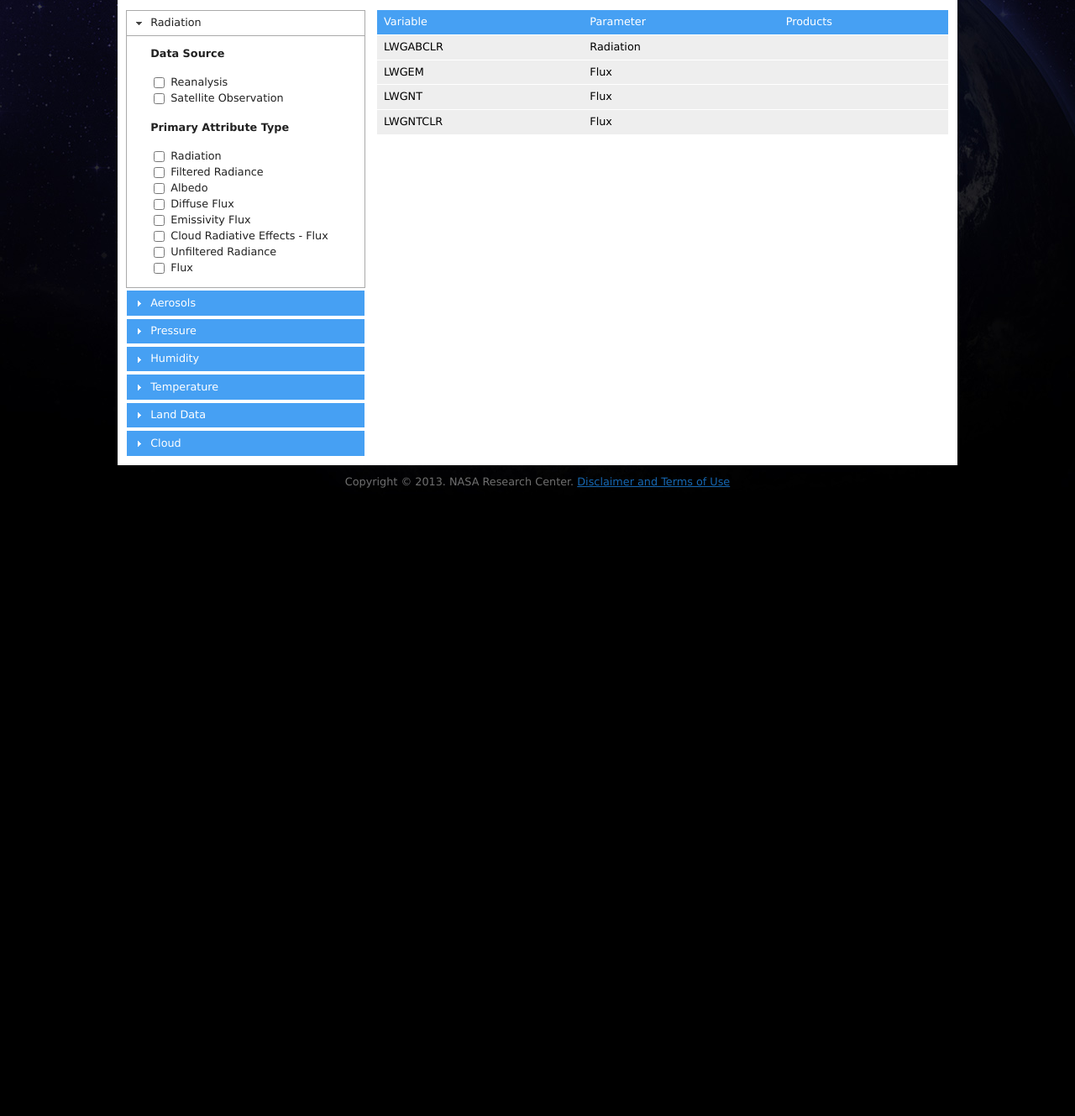
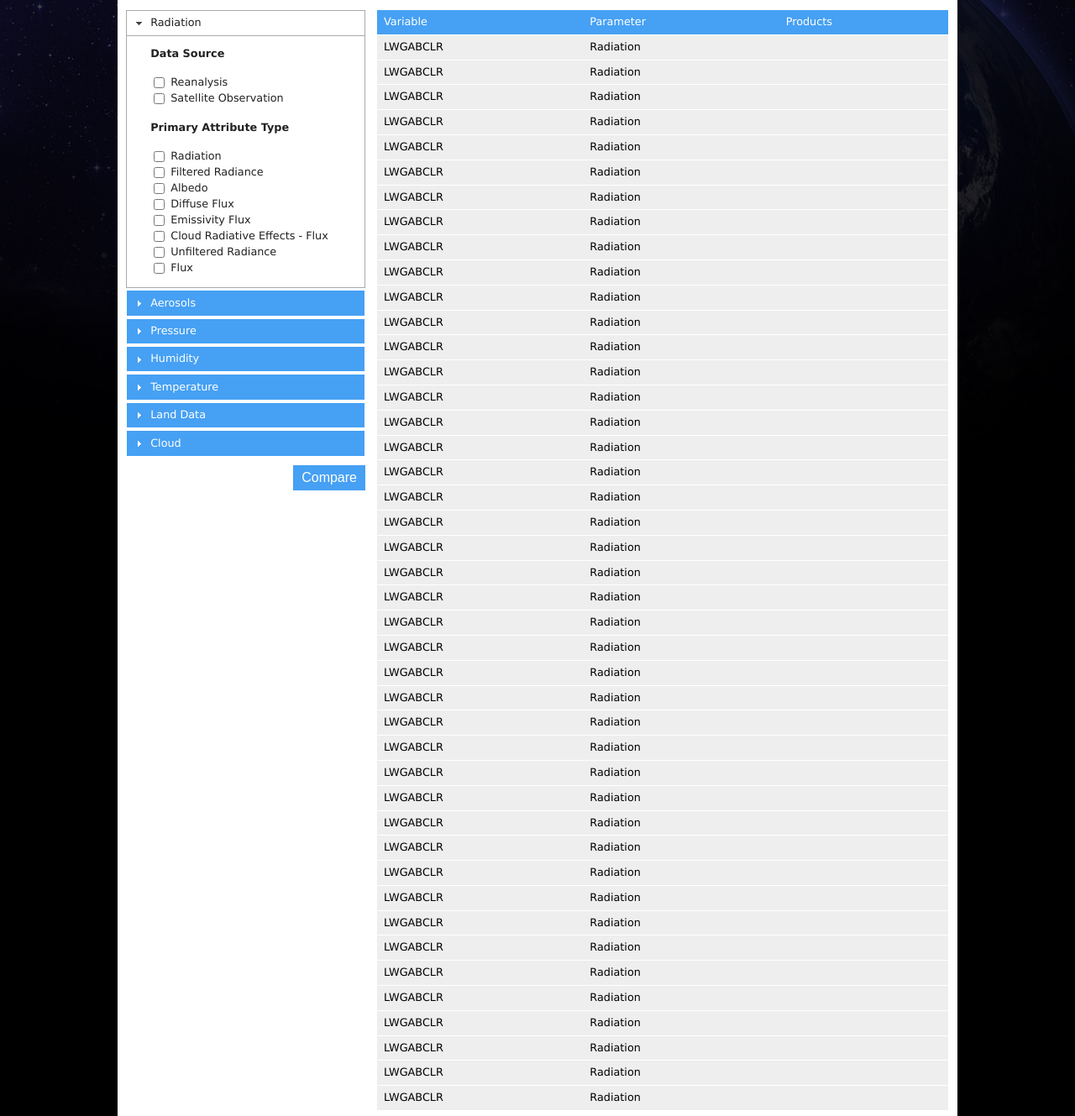
Before and after one commit to chrisayers/odisees, a plain HTML site: page index.html in a window 1280 px wide. Shown: the part 150-1479 px from the top of the page at 84% size. Before the commit the page ends 800 px from the top, so only its background shows below. Drawn offline with Linux system fonts and the light colour scheme.

Commit message:
Version 2.0

```diff
--- a/css/main.css
+++ b/css/main.css
@@ -64,7 +64,7 @@ input[type="search"] {
 }
 #right-content {
 	display: inline-block;
-	vertical-align:top;
+	vertical-align: top;
 	width: 660px;
 	margin: 12px 10px 10px 0;
 }
@@ -120,3 +120,39 @@ input[type="search"] {
 #content-table .odd {
 	background: #e8edff;
 }
+/* Back to Top Button */
+
+.back-to-top {
+	position: fixed;
+	bottom: 2em;
+	right: 0px;
+	text-decoration: none;
+	color: #fff;
+	background-color: rgba(70, 160, 243, 0.90);
+	font-size: 12px;
+	padding: 1em;
+	display: none;
+}
+.back-to-top:hover {
+	background-color: rgba(49, 134, 212, 0.90);
+}
+.comparebtn {
+	-webkit-border-radius: 0;
+	-moz-border-radius: 0;
+	border-radius: 0px;
+	font-family: Arial;
+	color: #ffffff;
+	font-size: 16px;
+	background: #46a0f3;
+	padding: 6px 10px 6px 10px;
+	text-decoration: none;
+	border: none;
+	float: right;
+	margin: 10px 0 0 0;
+}
+.comparebtn:hover {
+	background: #3186d4;
+	text-decoration: none;
+	border: none;
+	cursor: pointer;
+}
--- a/index.html
+++ b/index.html
@@ -74,6 +74,7 @@
         <div>Nam dui erat, auctor a, dignissim quis.</div>
       </div>
       <!-- End Left Nav Accordion -->
+      <button type="button" name="" value="" class="comparebtn">Compare</button>
     </div>
     <!-- End Left Nav DIV -->
     <!-- Begin Right Content DIV -->
@@ -95,23 +96,219 @@
             <td>&nbsp;</td>
           </tr>
           <tr>
-            <td>LWGEM</td>
-            <td>Flux</td>
+            <td>LWGABCLR</td>
+            <td>Radiation</td>
             <td>&nbsp;</td>
           </tr>
           <tr>
-            <td>LWGNT</td>
-            <td>Flux</td>
+            <td>LWGABCLR</td>
+            <td>Radiation</td>
             <td>&nbsp;</td>
           </tr>
           <tr>
-            <td>LWGNTCLR</td>
-            <td>Flux</td>
+            <td>LWGABCLR</td>
+            <td>Radiation</td>
+            <td>&nbsp;</td>
+          </tr>
+          <tr>
+            <td>LWGABCLR</td>
+            <td>Radiation</td>
+            <td>&nbsp;</td>
+          </tr>
+          <tr>
+            <td>LWGABCLR</td>
+            <td>Radiation</td>
+            <td>&nbsp;</td>
+          </tr>
+          <tr>
+            <td>LWGABCLR</td>
+            <td>Radiation</td>
+            <td>&nbsp;</td>
+          </tr>
+          <tr>
+            <td>LWGABCLR</td>
+            <td>Radiation</td>
+            <td>&nbsp;</td>
+          </tr>
+          <tr>
+            <td>LWGABCLR</td>
+            <td>Radiation</td>
+            <td>&nbsp;</td>
+          </tr>
+          <tr>
+            <td>LWGABCLR</td>
+            <td>Radiation</td>
+            <td>&nbsp;</td>
+          </tr>
+          <tr>
+            <td>LWGABCLR</td>
+            <td>Radiation</td>
+            <td>&nbsp;</td>
+          </tr>
+          <tr>
+            <td>LWGABCLR</td>
+            <td>Radiation</td>
+            <td>&nbsp;</td>
+          </tr>
+          <tr>
+            <td>LWGABCLR</td>
+            <td>Radiation</td>
+            <td>&nbsp;</td>
+          </tr>
+          <tr>
+            <td>LWGABCLR</td>
+            <td>Radiation</td>
+            <td>&nbsp;</td>
+          </tr>
+          <tr>
+            <td>LWGABCLR</td>
+            <td>Radiation</td>
+            <td>&nbsp;</td>
+          </tr>
+          <tr>
+            <td>LWGABCLR</td>
+            <td>Radiation</td>
+            <td>&nbsp;</td>
+          </tr>
+          <tr>
+            <td>LWGABCLR</td>
+            <td>Radiation</td>
+            <td>&nbsp;</td>
+          </tr>
+          <tr>
+            <td>LWGABCLR</td>
+            <td>Radiation</td>
+            <td>&nbsp;</td>
+          </tr>
+          <tr>
+            <td>LWGABCLR</td>
+            <td>Radiation</td>
+            <td>&nbsp;</td>
+          </tr>
+          <tr>
+            <td>LWGABCLR</td>
+            <td>Radiation</td>
+            <td>&nbsp;</td>
+          </tr>
+          <tr>
+            <td>LWGABCLR</td>
+            <td>Radiation</td>
+            <td>&nbsp;</td>
+          </tr>
+          <tr>
+            <td>LWGABCLR</td>
+            <td>Radiation</td>
+            <td>&nbsp;</td>
+          </tr>
+          <tr>
+            <td>LWGABCLR</td>
+            <td>Radiation</td>
+            <td>&nbsp;</td>
+          </tr>
+          <tr>
+            <td>LWGABCLR</td>
+            <td>Radiation</td>
+            <td>&nbsp;</td>
+          </tr>
+          <tr>
+            <td>LWGABCLR</td>
+            <td>Radiation</td>
+            <td>&nbsp;</td>
+          </tr>
+          <tr>
+            <td>LWGABCLR</td>
+            <td>Radiation</td>
+            <td>&nbsp;</td>
+          </tr>
+          <tr>
+            <td>LWGABCLR</td>
+            <td>Radiation</td>
+            <td>&nbsp;</td>
+          </tr>
+          <tr>
+            <td>LWGABCLR</td>
+            <td>Radiation</td>
+            <td>&nbsp;</td>
+          </tr>
+          <tr>
+            <td>LWGABCLR</td>
+            <td>Radiation</td>
+            <td>&nbsp;</td>
+          </tr>
+          <tr>
+            <td>LWGABCLR</td>
+            <td>Radiation</td>
+            <td>&nbsp;</td>
+          </tr>
+          <tr>
+            <td>LWGABCLR</td>
+            <td>Radiation</td>
+            <td>&nbsp;</td>
+          </tr>
+          <tr>
+            <td>LWGABCLR</td>
+            <td>Radiation</td>
+            <td>&nbsp;</td>
+          </tr>
+          <tr>
+            <td>LWGABCLR</td>
+            <td>Radiation</td>
+            <td>&nbsp;</td>
+          </tr>
+          <tr>
+            <td>LWGABCLR</td>
+            <td>Radiation</td>
+            <td>&nbsp;</td>
+          </tr>
+          <tr>
+            <td>LWGABCLR</td>
+            <td>Radiation</td>
+            <td>&nbsp;</td>
+          </tr>
+          <tr>
+            <td>LWGABCLR</td>
+            <td>Radiation</td>
+            <td>&nbsp;</td>
+          </tr>
+          <tr>
+            <td>LWGABCLR</td>
+            <td>Radiation</td>
+            <td>&nbsp;</td>
+          </tr>
+          <tr>
+            <td>LWGABCLR</td>
+            <td>Radiation</td>
+            <td>&nbsp;</td>
+          </tr>
+          <tr>
+            <td>LWGABCLR</td>
+            <td>Radiation</td>
+            <td>&nbsp;</td>
+          </tr>
+          <tr>
+            <td>LWGABCLR</td>
+            <td>Radiation</td>
+            <td>&nbsp;</td>
+          </tr>
+          <tr>
+            <td>LWGABCLR</td>
+            <td>Radiation</td>
+            <td>&nbsp;</td>
+          </tr>
+          <tr>
+            <td>LWGABCLR</td>
+            <td>Radiation</td>
+            <td>&nbsp;</td>
+          </tr>
+          <tr>
+            <td>LWGABCLR</td>
+            <td>Radiation</td>
             <td>&nbsp;</td>
           </tr>
         </tbody>
       </table>
     </div>
+    <a href="#" class="back-to-top">Back to Top</a>
     <!-- End Right Content DIV -->
   </div>
   <!-- End Content Area -->
@@ -120,5 +317,24 @@
 <script src="js/jquery-1.8.3.js"></script>
 <script src="js/jquery-ui-1.9.2.custom.js"></script>
 <script src="js/ui.js"></script>
+<script>
+	jQuery(document).ready(function() {
+		var offset = 220;
+		var duration = 500;
+		jQuery(window).scroll(function() {
+			if (jQuery(this).scrollTop() > offset) {
+				jQuery('.back-to-top').fadeIn(duration);
+			} else {
+				jQuery('.back-to-top').fadeOut(duration);
+			}
+		});
+
+		jQuery('.back-to-top').click(function(event) {
+			event.preventDefault();
+			jQuery('html, body').animate({scrollTop: 0}, duration);
+			return false;
+		})
+	});
+</script>
 </body>
 </html>
```
Also changed, not shown: js/portamento-min.js (added).
